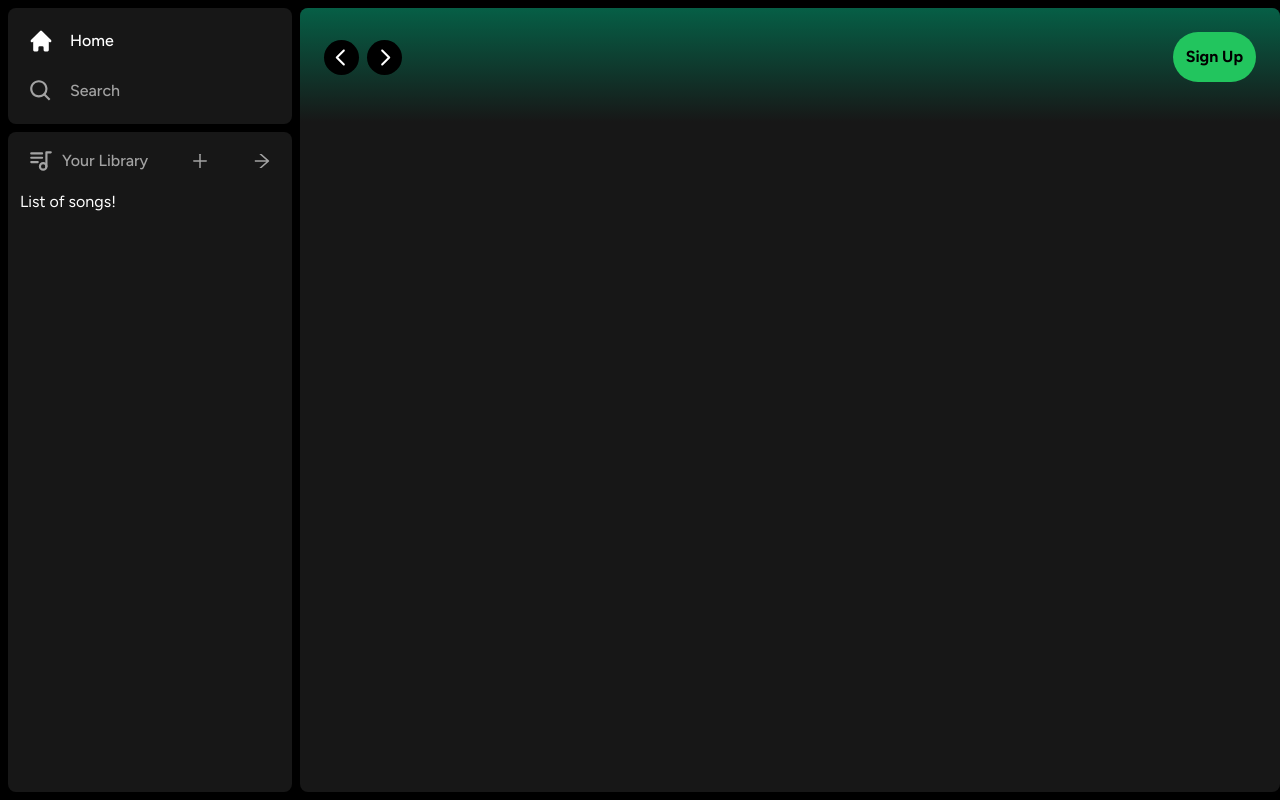
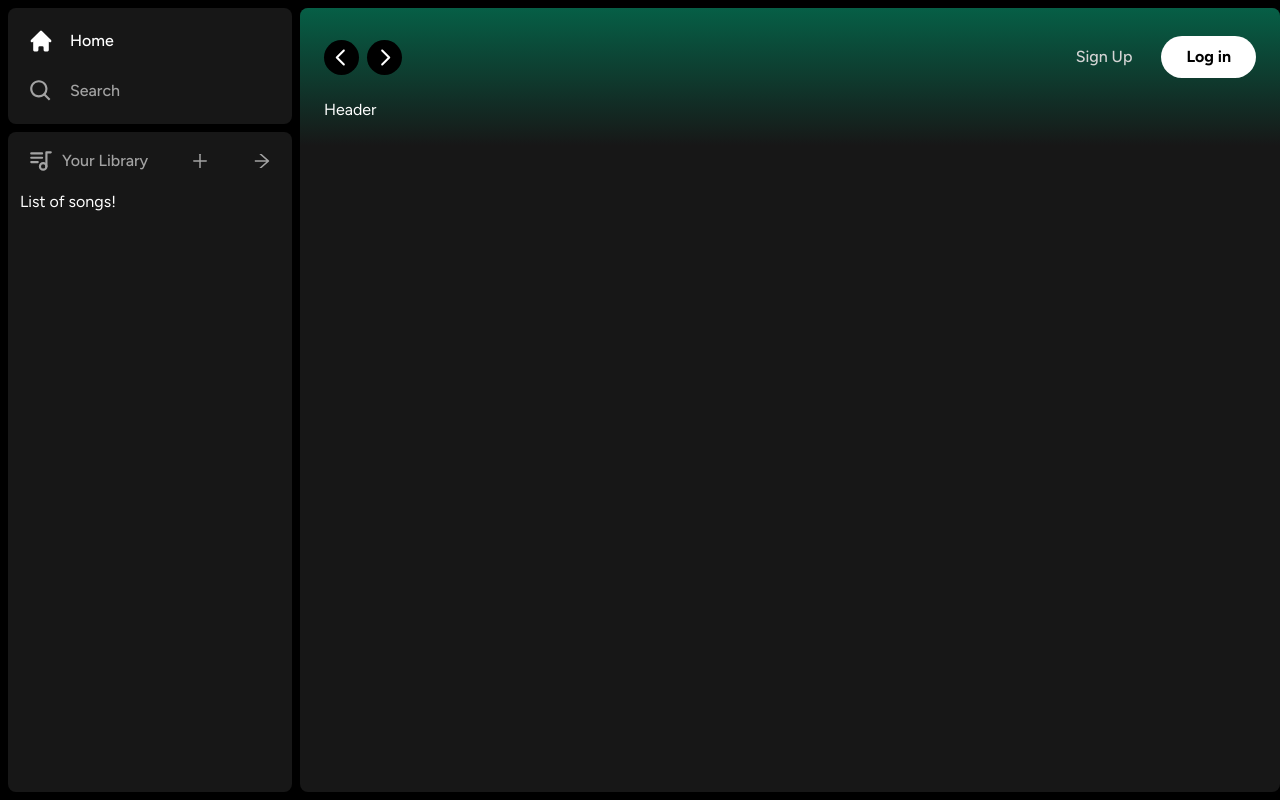
Before and after one commit to Legitshadows/spotify-clone, a Next.js app: page / in a window 1280 px wide. Built offline with nearby package versions, Linux system fonts and the light colour scheme.

Commit message:
added log in and sign up buttons

```diff
--- a/components/Header.tsx
+++ b/components/Header.tsx
@@ -113,15 +113,34 @@
           >
             <>
               <div>
-                <Button>
+                <Button
+                  onClick={() => {}}
+                  className="
+                    bg-transparent
+                    text-neutral-300
+                    font-medium
+                  "
+                  >
                   Sign Up
+                  </Button>
+              </div>
+              <div>
+                <Button
+                  onClick={() => {}}
+                  className="
+                    bg-white
+                    px-6
+                    py-2
+                  "
+                  >
+                  Log in
                   </Button>
               </div>
             </>
 
           </div>
          </div>
-
+            {children}
         </div>
     );
 }
```
